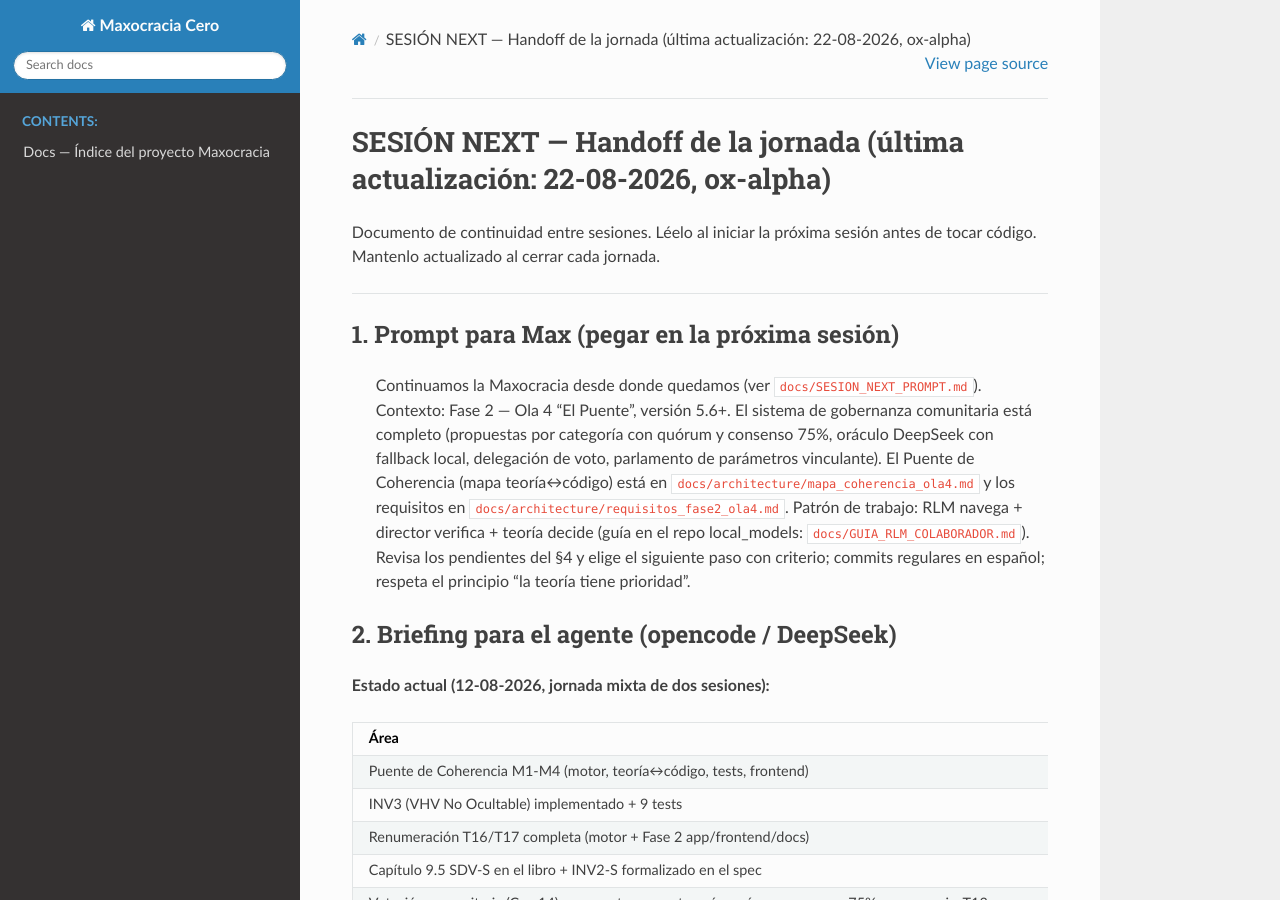
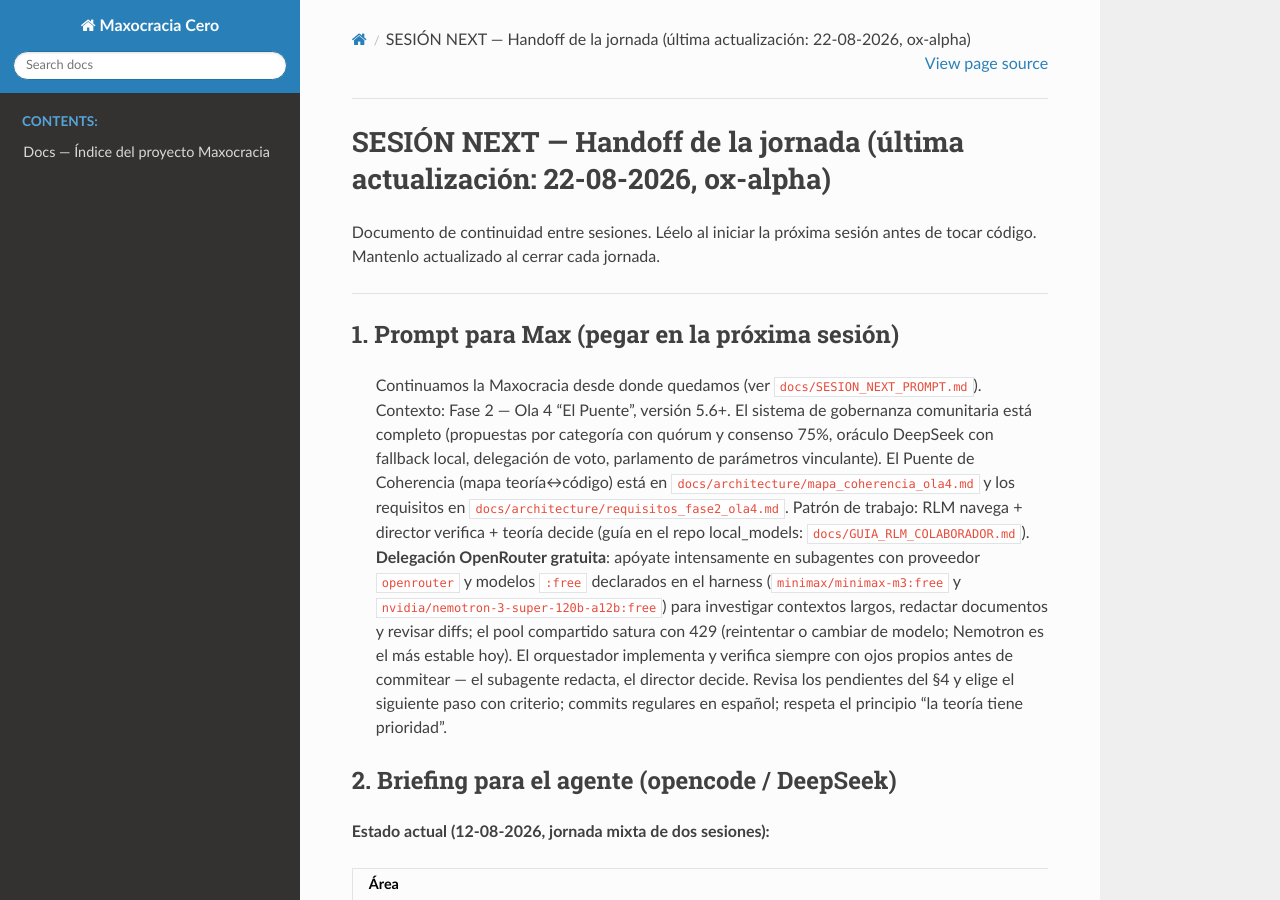
Before and after one commit to maxnelsonlopez/maxocracia-cero, a Sphinx documentation site: the page built from docs/SESION_NEXT_PROMPT.md, in a window 1280 px wide and 900 px high. Built offline with Sphinx 7.4.7 and the Read the Docs theme 3.1.0, drawn with Linux system fonts in a browser that asks for light colours; pages that are not in the unit, such as notebooks, are missing from menus.

Commit message:
docs(handoff): prompt de continuidad con delegacion OpenRouter gratuita

```diff
--- a/docs/SESION_NEXT_PROMPT.md
+++ b/docs/SESION_NEXT_PROMPT.md
@@ -15,6 +15,12 @@ antes de tocar código. Mantenlo actualizado al cerrar cada jornada.
 > requisitos en `docs/architecture/requisitos_fase2_ola4.md`.
 > Patrón de trabajo: RLM navega + director verifica + teoría decide (guía en el repo
 > local_models: `docs/GUIA_RLM_COLABORADOR.md`).
+> **Delegación OpenRouter gratuita**: apóyate intensamente en subagentes con proveedor
+> `openrouter` y modelos `:free` declarados en el harness (`minimax/minimax-m3:free` y
+> `nvidia/nemotron-3-super-120b-a12b:free`) para investigar contextos largos, redactar
+> documentos y revisar diffs; el pool compartido satura con 429 (reintentar o cambiar de
+> modelo; Nemotron es el más estable hoy). El orquestador implementa y verifica siempre
+> con ojos propios antes de commitear — el subagente redacta, el director decide.
 > Revisa los pendientes del §4 y elige el siguiente paso con criterio; commits regulares
 > en español; respeta el principio "la teoría tiene prioridad".
 
```
